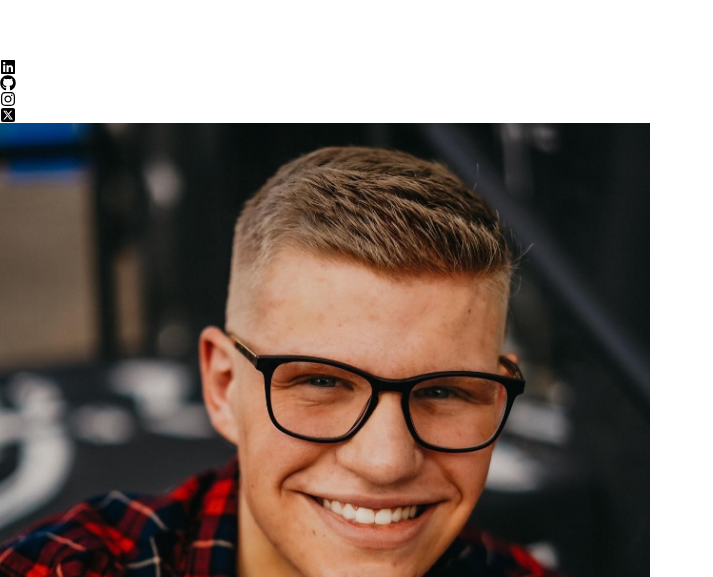
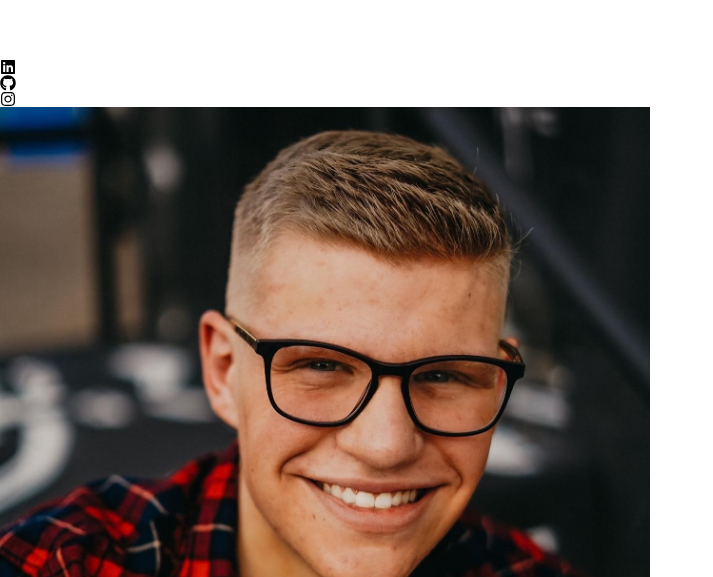
Before and after one commit to hixcodes/portfolio-website, a React (Vite) app: page / in a window 1280 px wide. Shown: the part 223-800 px from the top of the page, without its empty margins (0-713 px from the left). Built offline with nearby package versions, Linux system fonts and the light colour scheme.

Commit message:
Removed twitter handle

```diff
--- a/src/components/Navbar.jsx
+++ b/src/components/Navbar.jsx
@@ -29,12 +29,6 @@ const Navbar = () => {
                    aria-label="Instagram">
                     <FaInstagram/>
                 </a>
-                <a href="https:/x.com/shoxcode"
-                   target="_blank"
-                   rel="noopener noreferrer"
-                   aria-label="X">
-                    <FaSquareXTwitter/>
-                </a>
             </div>
         </nav>
     )
```
